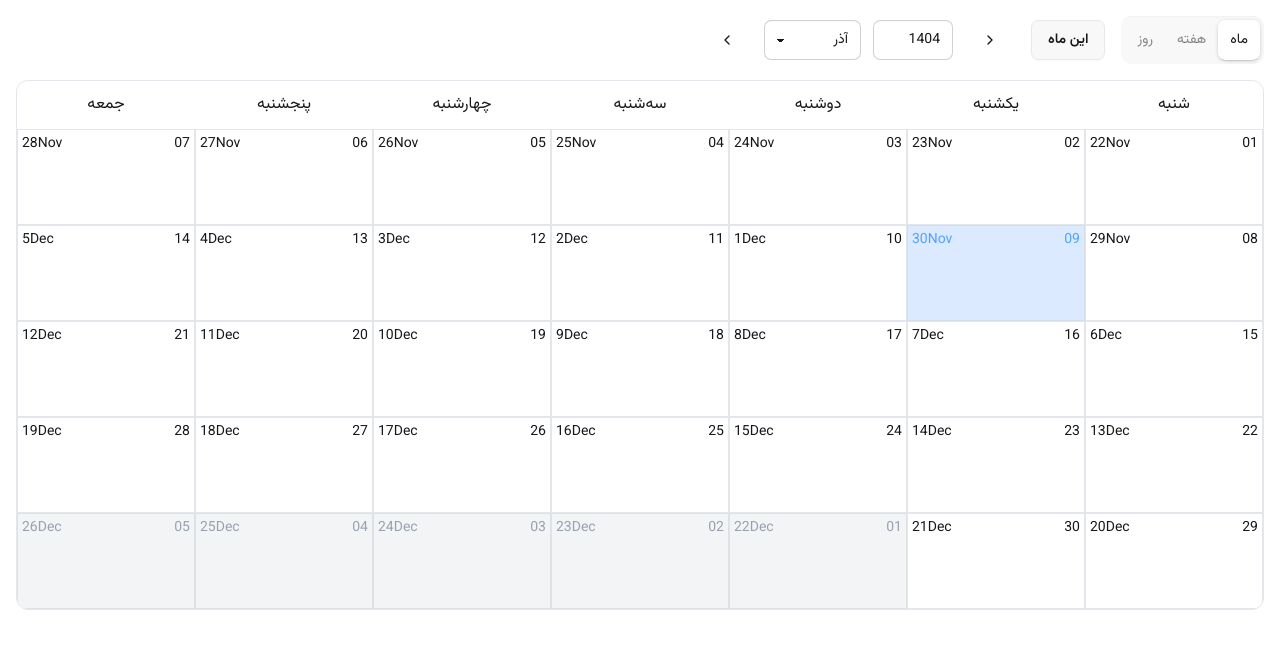
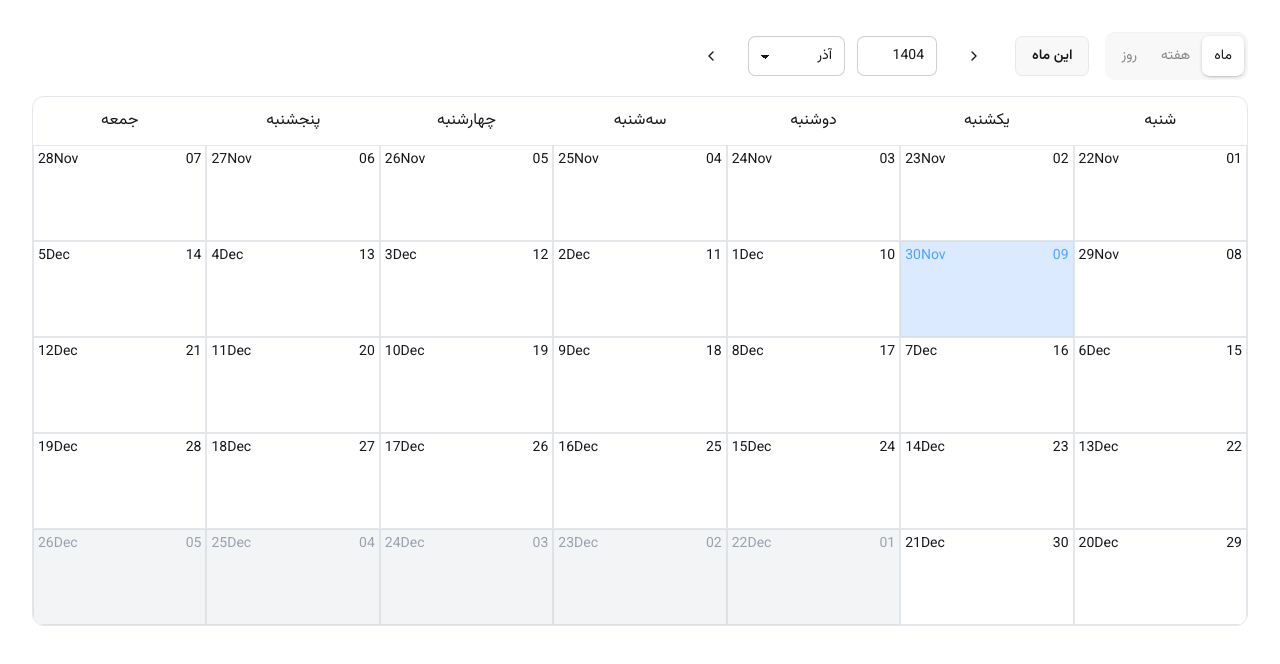
Before and after one commit to mandanaD/jalali-appointment-calendar, a React (Vite) app: page / in a window 1280 px wide. Shown: the top 664 px of the page. Built offline with nearby package versions, Linux system fonts and the light colour scheme.

Commit message:
style: increase p

```diff
--- a/src/App.tsx
+++ b/src/App.tsx
@@ -5,7 +5,7 @@ function App() {
 
     return (
         <div dir={"rtl"}
-             className={"min-h-screen p-4"}
+             className={"min-h-screen p-8"}
         >
             <Calender/>
         </div>
```
